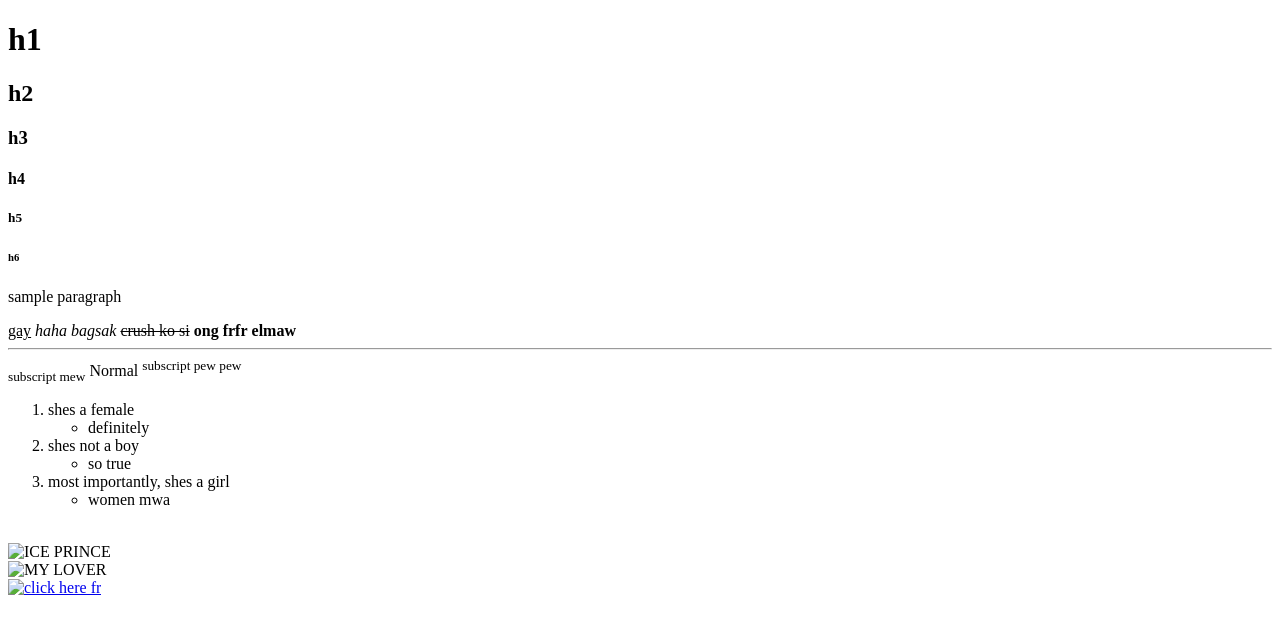
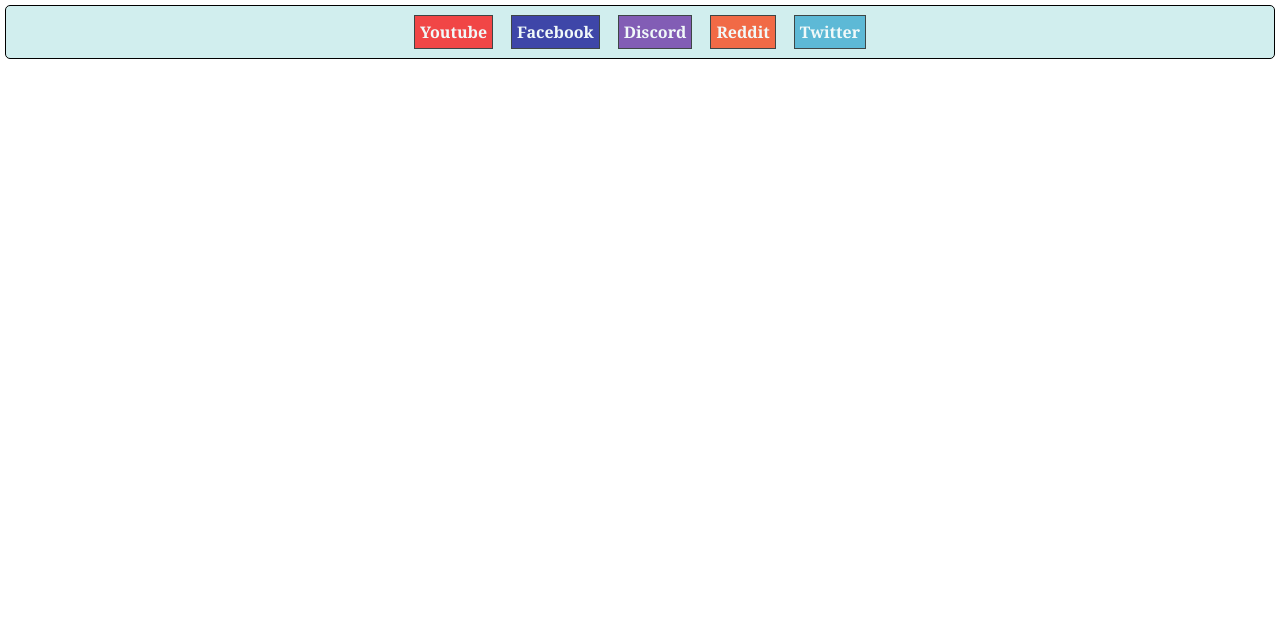
Before and after one commit to izadore0324/NA_SIMONEIZADOREINDAPAN_Q1NGFA2, a plain HTML site: page index.html in a window 1280 px wide. Drawn offline with Linux system fonts and the light colour scheme.

Commit message:
added index.html

```diff
--- a/index.html
+++ b/index.html
@@ -2,46 +2,68 @@
 <html lang="en">
 <head>
     <meta charset="UTF-8">
-    <meta name="viewport" content="width=device-width, initial-scale=1.0">
+    <meta name="viewport" content="width-device-width, initial-scale=1.0">
     <title>Document</title>
+<style>
+    *{
+        padding: 0px;
+        margin: 0px;
+    }
+#navbar{
+    border: 1px solid black;
+    margin: 5px;
+    padding: 15px;
+    text-align: center;
+    background-color: rgb(209, 238, 238);
+}
+#links{
+    display: inline;
+    margin: 2px;
+
+}
+#navbar #links a{
+    text-transform: capitalize;
+    font-family: Cambria, Cochin, Georgia, Times, 'Times New Roman', serif;
+    font-weight: 800;
+    text-decoration: none;
+    padding: 5px;
+    margin: 5px;
+    border: 1px solid black;
+    opacity: .70;
+    transition: 0.4s;
+}
+#navbar #links a:hover{opacity: 1; transition: 0.4s;}
+#yt{
+    background-color: red; color:white;
+}
+#fb{
+    background-color: darkblue; color:white;
+}
+#dc{
+    background-color: rgb(97, 32, 158); color: white;
+}
+#rdt{
+    background-color: rgb(255, 51, 0); color: white;
+}
+#x{
+    background-color: rgb(45, 164, 204); color: white;
+}
+.rounded{
+    border-radius: 5px;
+}
+</style>
 </head>
 <body>
-    <h1>h1</h1>
-    <h2>h2</h2>
-    <h3>h3</h3>
-    <h4>h4</h4>
-    <h5>h5</h5>
-    <h6>h6</h6>
-    <p title="nasa barium si ano">sample paragraph</p>
-    <u>gay</u>
-    <i>haha bagsak</i>
-    <del>crush ko si</del>
-    <strong>ong frfr</strong>
-    <b>elmaw</b>
-    <hr><!--visible lmao-->
-    <sub>subscript mew</sub>
-    Normal
-    <sup>subscript pew pew</sup>
-    <ol>
-        <li>shes a female</li>
-        <ul>
-            <li>definitely</li>
-        </ul>
-        <li>shes not a boy</li>
-        <ul>
-            <li>so true</li>
-        </ul>
-        <li>most importantly, shes a girl</li>
-        <ul>
-            <li>women mwa</li>
-        </ul>
-    </ol>
-    <br><!--line break/not visible-->
-    <img src="b522044acfc244a48206ef53d4c8f822.jpg" alt="ICE PRINCE" width="400px" height="400px">
-    <!--width/height can be independently used-->
-    <br>
-    <img src="f47c8cec985d4265802e31bf7e504577.jpg" alt="MY LOVER" width="300px">
-    <br>
-    <a href="page2.html"><img src="click-here-button-with-hand-pointer-clicking-icon-free-vector.jpg" alt="click here fr" width="90px"></a>
+    <div id="navbar" class="rounded">
+            <div id="links"><a href="https://youtube.com" id="yt">Youtube</a></div>
+            <div id="links"><a href="https://facebook.com" id="fb">Facebook</a></div>
+            <div id="links"><a href="https://discord.com" id="dc">Discord</a></div>
+            <div id="links"><a href="https://reddit.com" id="rdt">Reddit</a></div>
+            <div id="links"><a href="https://x.com" id="x">Twitter</a></div>
+    </div>
+
+    <div><img src="" alt=""><a href=""></a></img></div>
+
+
 </body>
 </html>
```
